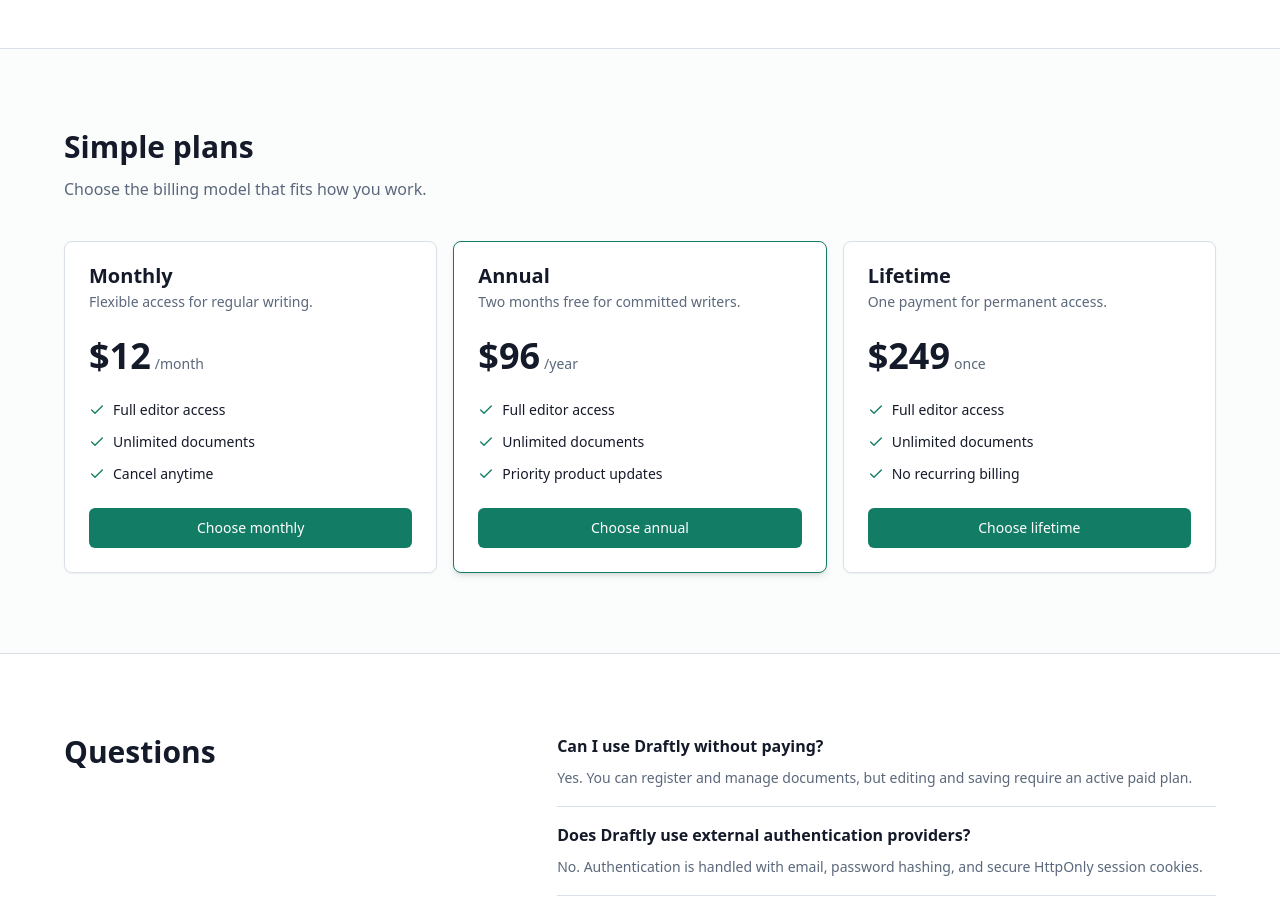
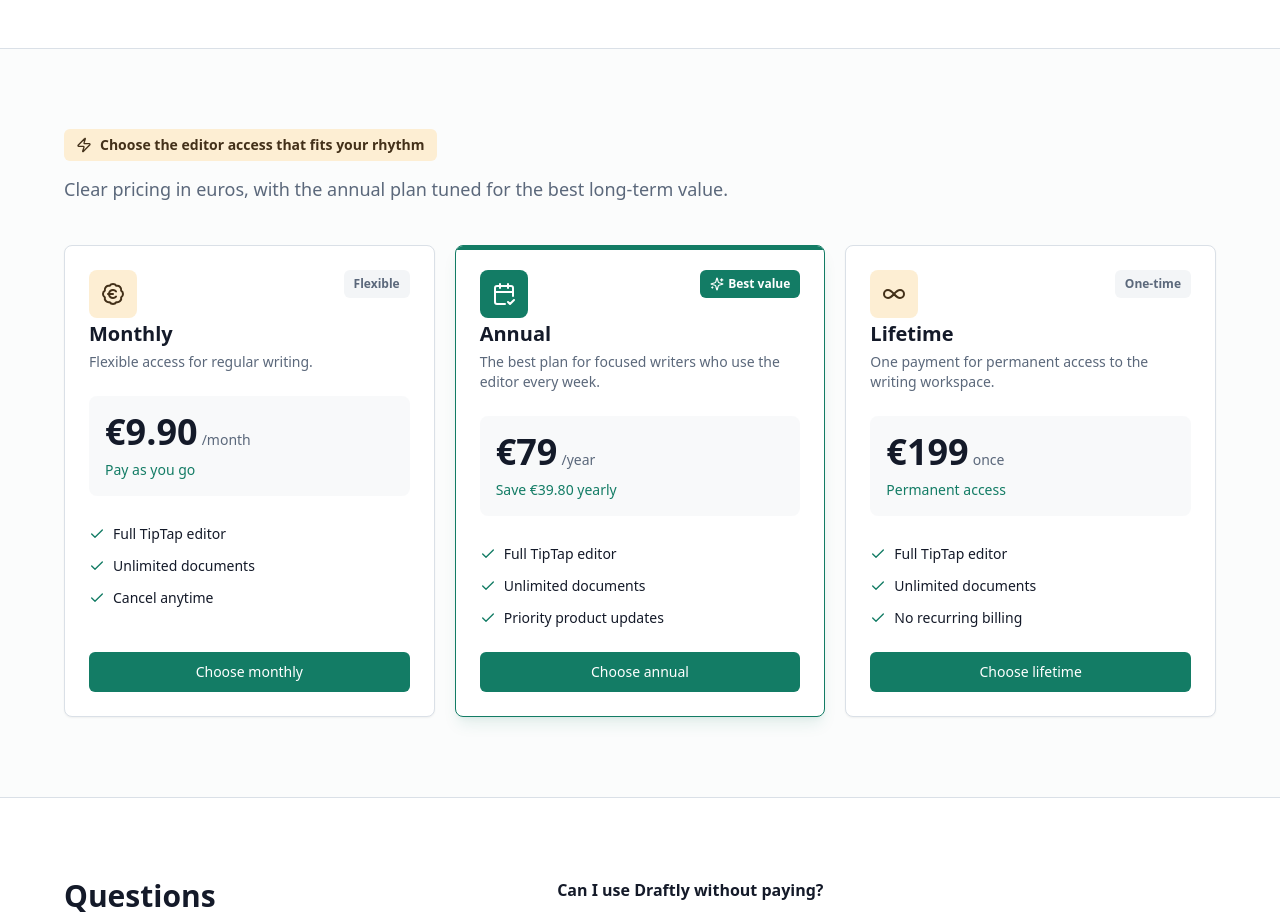
Before and after one commit to estebanstifli/richtext-saas, a Next.js app: page / in a window 1280 px wide. Shown: the part 1260-2174 px from the top of the page. Built offline with nearby package versions, Linux system fonts and the light colour scheme; no server answers.

Commit message:
Update pricing plans and landing

```diff
--- a/src/app/page.tsx
+++ b/src/app/page.tsx
@@ -1,4 +1,4 @@
-import { ArrowRight, FileText, LockKeyhole, Sparkles } from "lucide-react";
+import { ArrowRight, FileText, LockKeyhole, Sparkles, Zap } from "lucide-react";
 import Link from "next/link";
 
 import { SiteHeader } from "@/components/layout/site-header";
@@ -125,9 +125,14 @@
 
         <section className="border-y border-border bg-muted/35 px-4 py-20 sm:px-6" id="pricing">
           <div className="mx-auto max-w-6xl">
-            <div className="mb-10 max-w-2xl space-y-3">
-              <h2 className="text-3xl font-bold tracking-normal">{messages.landing.pricingTitle}</h2>
-              <p className="text-muted-foreground">{messages.landing.pricingSubtitle}</p>
+            <div className="mb-10 flex flex-col gap-5 md:flex-row md:items-end md:justify-between">
+              <div className="max-w-2xl space-y-3">
+                <div className="inline-flex items-center gap-2 rounded-md bg-accent px-3 py-1.5 text-sm font-semibold text-accent-foreground">
+                  <Zap aria-hidden="true" className="h-4 w-4" />
+                  {messages.landing.pricingTitle}
+                </div>
+                <p className="text-lg leading-8 text-muted-foreground">{messages.landing.pricingSubtitle}</p>
+              </div>
             </div>
             <PricingCards />
           </div>
--- a/src/components/pricing/pricing-cards.tsx
+++ b/src/components/pricing/pricing-cards.tsx
@@ -1,4 +1,4 @@
-import { Check } from "lucide-react";
+import { BadgeEuro, CalendarCheck2, Check, Infinity, Sparkles } from "lucide-react";
 import Link from "next/link";
 
 import { buttonVariants } from "@/components/ui/button";
@@ -13,28 +13,60 @@
 };
 
 export function PricingCards({ mode = "link", selectedPlan }: PricingCardsProps) {
+  const planIcons = {
+    monthly: BadgeEuro,
+    annual: CalendarCheck2,
+    lifetime: Infinity
+  };
+
   return (
-    <div className="grid gap-4 lg:grid-cols-3">
+    <div className="grid gap-5 lg:grid-cols-3">
       {planKeys.map((key) => {
         const plan = messages.pricing[key];
         const highlighted = selectedPlan === key || key === "annual";
+        const Icon = planIcons[key];
 
         return (
           <Card
             className={cn(
-              "flex h-full flex-col",
-              highlighted ? "border-primary shadow-md" : "border-border shadow-sm"
+              "relative flex h-full flex-col overflow-hidden transition-transform duration-200 hover:-translate-y-1",
+              highlighted ? "border-primary shadow-lg shadow-primary/10" : "border-border shadow-sm"
             )}
             key={key}
           >
-            <CardHeader>
-              <CardTitle>{plan.name}</CardTitle>
-              <CardDescription>{plan.description}</CardDescription>
+            {highlighted ? <div className="absolute inset-x-0 top-0 h-1 bg-primary" /> : null}
+            <CardHeader className="gap-4">
+              <div className="flex items-start justify-between gap-4">
+                <div
+                  className={cn(
+                    "flex h-12 w-12 items-center justify-center rounded-lg",
+                    highlighted ? "bg-primary text-primary-foreground" : "bg-accent text-accent-foreground"
+                  )}
+                >
+                  <Icon aria-hidden="true" className="h-6 w-6" />
+                </div>
+                <span
+                  className={cn(
+                    "inline-flex h-7 items-center gap-1 rounded-md px-2.5 text-xs font-semibold",
+                    highlighted ? "bg-primary text-primary-foreground" : "bg-muted text-muted-foreground"
+                  )}
+                >
+                  {highlighted ? <Sparkles aria-hidden="true" className="h-3.5 w-3.5" /> : null}
+                  {plan.badge}
+                </span>
+              </div>
+              <div className="space-y-2">
+                <CardTitle>{plan.name}</CardTitle>
+                <CardDescription>{plan.description}</CardDescription>
+              </div>
             </CardHeader>
-            <CardContent className="flex flex-1 flex-col gap-6">
-              <div>
-                <span className="text-4xl font-bold tracking-normal">{plan.price}</span>
-                <span className="ml-1 text-sm text-muted-foreground">{plan.cadence}</span>
+            <CardContent className="flex flex-1 flex-col gap-7">
+              <div className="rounded-lg bg-muted/60 p-4">
+                <div>
+                  <span className="text-4xl font-bold tracking-normal">{plan.price}</span>
+                  <span className="ml-1 text-sm text-muted-foreground">{plan.cadence}</span>
+                </div>
+                <p className="mt-2 text-sm font-medium text-primary">{plan.note}</p>
               </div>
               <ul className="space-y-3 text-sm">
                 {plan.features.map((feature) => (
--- a/src/messages/en.ts
+++ b/src/messages/en.ts
@@ -44,8 +44,8 @@
         description: "Monthly, annual, and lifetime plans run through Stripe Checkout and webhooks."
       }
     ],
-    pricingTitle: "Simple plans",
-    pricingSubtitle: "Choose the billing model that fits how you work.",
+    pricingTitle: "Choose the editor access that fits your rhythm",
+    pricingSubtitle: "Clear pricing in euros, with the annual plan tuned for the best long-term value.",
     faqTitle: "Questions",
     faqItems: [
       {
@@ -73,29 +73,35 @@
     monthly: {
       key: "monthly",
       name: "Monthly",
-      price: "$12",
+      badge: "Flexible",
+      price: "€9.90",
       cadence: "/month",
+      note: "Pay as you go",
       description: "Flexible access for regular writing.",
       cta: "Choose monthly",
-      features: ["Full editor access", "Unlimited documents", "Cancel anytime"]
+      features: ["Full TipTap editor", "Unlimited documents", "Cancel anytime"]
     },
     annual: {
       key: "annual",
       name: "Annual",
-      price: "$96",
+      badge: "Best value",
+      price: "€79",
       cadence: "/year",
-      description: "Two months free for committed writers.",
+      note: "Save €39.80 yearly",
+      description: "The best plan for focused writers who use the editor every week.",
       cta: "Choose annual",
-      features: ["Full editor access", "Unlimited documents", "Priority product updates"]
+      features: ["Full TipTap editor", "Unlimited documents", "Priority product updates"]
     },
     lifetime: {
       key: "lifetime",
       name: "Lifetime",
-      price: "$249",
+      badge: "One-time",
+      price: "€199",
       cadence: "once",
-      description: "One payment for permanent access.",
+      note: "Permanent access",
+      description: "One payment for permanent access to the writing workspace.",
       cta: "Choose lifetime",
-      features: ["Full editor access", "Unlimited documents", "No recurring billing"]
+      features: ["Full TipTap editor", "Unlimited documents", "No recurring billing"]
     }
   },
   auth: {
```
Also changed, not shown: 2 other files (tests, documents, lock files or other folders).
